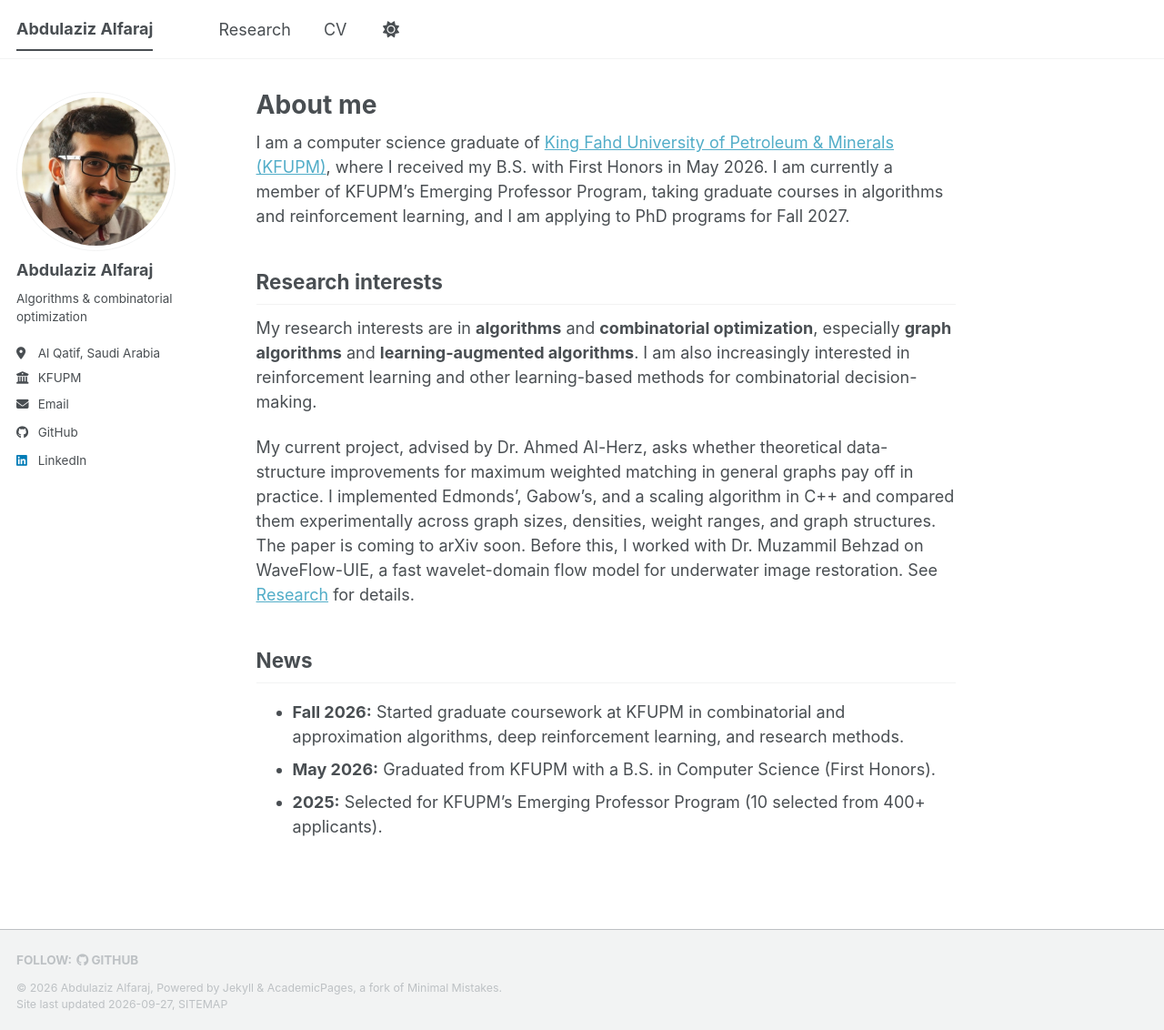
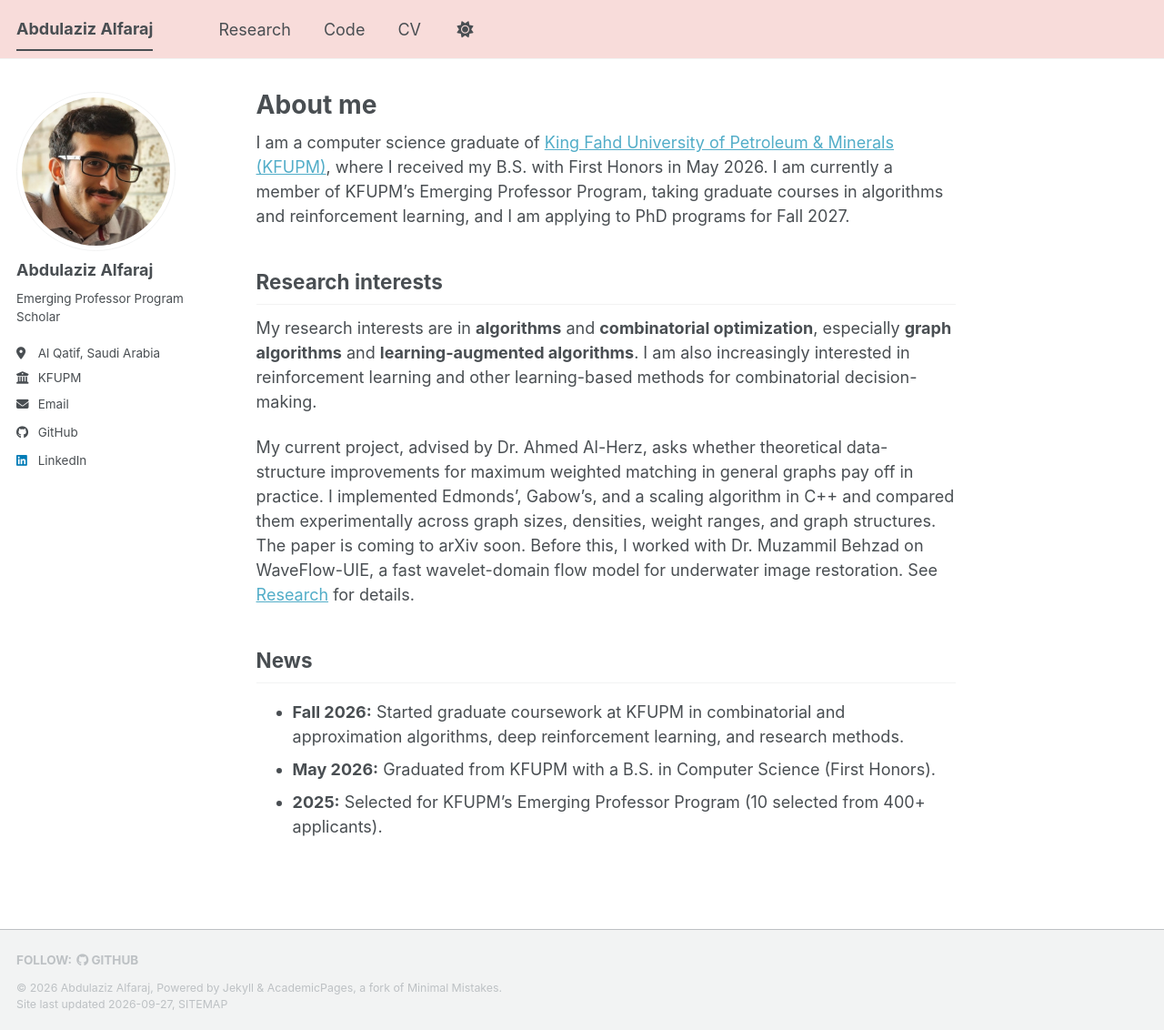
Before and after one commit to AzizFaraj/AzizFaraj.github.io, a Jekyll site: the page built from _pages/about.md, in a window 1280 px wide and 1132 px high. Shown: the whole window at 91% size. Built offline with Jekyll 4.4.1, drawn with Linux system fonts in a browser that asks for light colours; a style sheet for code colours, icons or effects is not loaded.

Commit message:
Add light red header, Code page, and new sidebar tagline

```diff
--- a/_config.yml
+++ b/_config.yml
@@ -26,7 +26,7 @@ author:
   avatar           : "profile.jpg"
   name             : "Abdulaziz Alfaraj"
   pronouns         : # example: "she/her"
-  bio              : "Algorithms & combinatorial optimization"
+  bio              : "Emerging Professor Program Scholar"
   location         : "Al Qatif, Saudi Arabia"
   employer         : "KFUPM"
   uri              : # URL
--- a/_data/navigation.yml
+++ b/_data/navigation.yml
@@ -8,5 +8,8 @@ main:
   - title: "Research"
     url: /publications/
 
+  - title: "Code"
+    url: /code/
+
   - title: "CV"
     url: /cv/
--- a/_sass/layout/_masthead.scss
+++ b/_sass/layout/_masthead.scss
@@ -4,7 +4,7 @@
 
 .masthead {
   position: fixed;
-  background: var(--global-bg-color);
+  background: var(--global-masthead-bg-color, var(--global-bg-color));
   height: fit-content;
   top: 0;
   width: 100%;
@@ -55,7 +55,7 @@
 }
 
 .masthead__menu-item {
-  background-color: var(--global-bg-color);
+  background-color: var(--global-masthead-bg-color, var(--global-bg-color));
   display: block;
   list-style-type: none;
   white-space: nowrap;
--- a/_sass/layout/_navigation.scss
+++ b/_sass/layout/_navigation.scss
@@ -175,7 +175,7 @@
 .greedy-nav {
   position: relative;
   min-width: 250px;
-  background: var(--global-bg-color);
+  background: var(--global-masthead-bg-color, var(--global-bg-color));
 
   a {
     display: block;
@@ -196,7 +196,7 @@
     padding: 0 0.5rem;
     border: 0;
     outline: none;
-    background-color: var(--global-bg-color);
+    background-color: var(--global-masthead-bg-color, var(--global-bg-color));
     color: var(--global-text-color);
     cursor: pointer;
     z-index: 100;
@@ -243,7 +243,7 @@
         left: 0;
         bottom: 0;
         height: 4px;
-        background: var(--global-border-color);
+        background: var(--global-masthead-accent-color, var(--global-border-color));
         width: 100%;
         -webkit-transition: $global-transition;
         transition: $global-transition;
@@ -268,7 +268,7 @@
     padding: 5px;
     border: 1px solid var(--global-border-color);
     border-radius: $border-radius;
-    background: var(--global-bg-color);
+    background: var(--global-masthead-bg-color, var(--global-bg-color));
     box-shadow: 0 0 10px rgba(#000, 0.25);
 
     a {
--- a/_sass/theme/_default_dark.scss
+++ b/_sass/theme/_default_dark.scss
@@ -47,8 +47,10 @@ html[data-theme="dark"] {
     --global-link-color                 : #{$link};
     --global-link-color-hover           : #{$link-dark};
     --global-link-color-visited         : #{$link-light};
+    --global-masthead-bg-color          : #4a2727;  /* dark red header */
+    --global-masthead-accent-color      : #b5524a;  /* header hover underline */
     --global-masthead-link-color        : #{$text};
-    --global-masthead-link-color-hover  : #{$primary-color};
+    --global-masthead-link-color-hover  : #f4a6a0;
     --global-text-color                 : #{$text};
     --global-text-color-light           : #f3f3f3;
     --global-thead-color                : #{$background-lighter};
--- a/_sass/theme/_default_light.scss
+++ b/_sass/theme/_default_light.scss
@@ -39,8 +39,10 @@ $sidebar-screen-min-width   : 1024px;
     --global-link-color                 : #52adc8;
     --global-link-color-hover           : mix(#000, #2f7f93, 25%);
     --global-link-color-visited         : mix(#fff, #2f7f93, 25%);
+    --global-masthead-bg-color          : #f8dcda;  /* light red header */
+    --global-masthead-accent-color      : #d9776f;  /* header hover underline */
     --global-masthead-link-color        : #{$dark-gray};
-    --global-masthead-link-color-hover  : mix(#000, #{$gray}, 25%);
+    --global-masthead-link-color-hover  : #9e2a2b;
     --global-text-color                 : #{$dark-gray};
     --global-text-color-light           : #{$light-gray};
     --global-thead-color                : #{$lighter-gray};
```
Also changed, not shown: _pages/code.md (added, +15 -0 lines).
